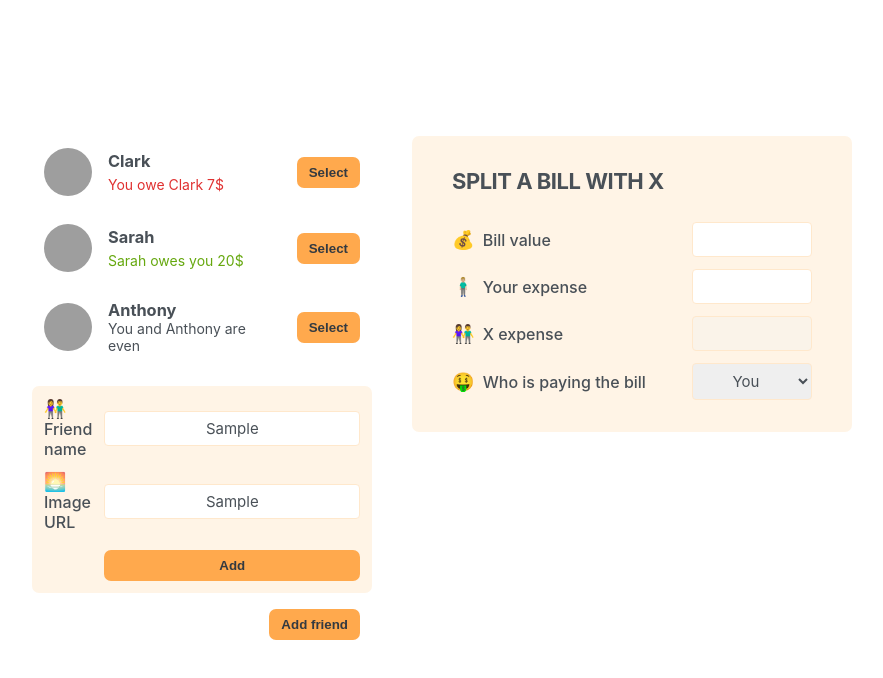
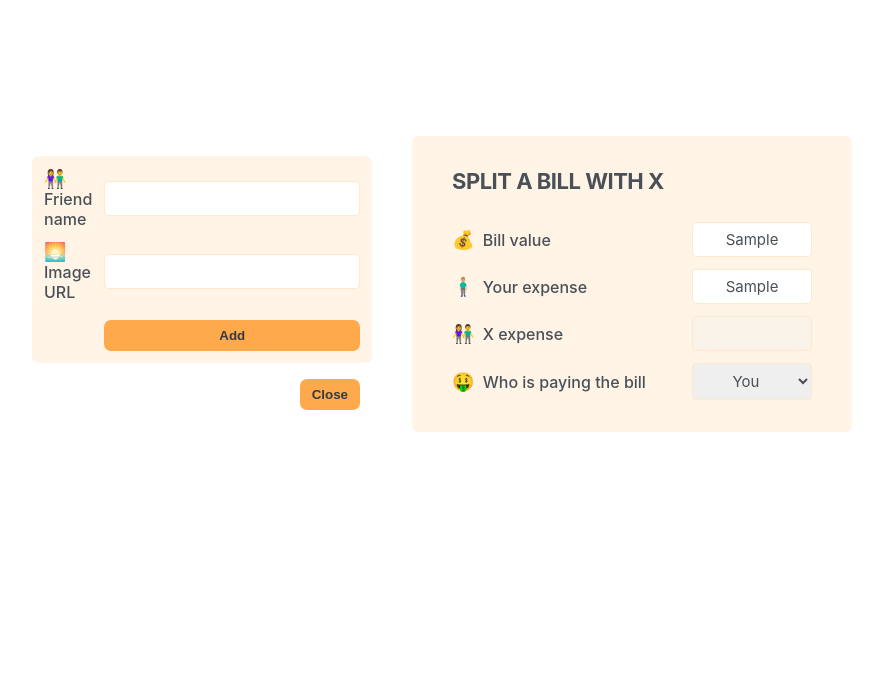
Before and after one commit to hamidreza8968/eat-n-split, a React (Create React App) app: page / in a window 1280 px wide. Both pictures are taken after typing "Sample", "Sample" into the empty fields and a click on the button "Add friend". Shown: the top 678 px of the page, without its empty margins (198-1081 px from the left). Built offline with nearby package versions, Linux system fonts and the light colour scheme; grey boxes are pictures that could not be loaded.

Commit message:
adding "add friend form" functionality and make it dynamic.

```diff
--- a/src/App.js
+++ b/src/App.js
@@ -1,3 +1,5 @@
+import {useState} from "react";
+
 const initialFriends = [
   {
     id: 118836,
@@ -20,22 +22,37 @@ const initialFriends = [
 ];
 
 function App() {
+    const [showAddFriend, setShowAddFriend] = useState(false);
+    function handleShowAddFriend() {
+        setShowAddFriend((show) => !show);
+    }
+
+    const [friends , setFriends] = useState([]);
+    const [name , setName] = useState("");
+    const [image , setImage] = useState("");
+
+    function handleAddFriend(friend){
+        setFriends(friends => [...friends , friend]);
+        setShowAddFriend(false);
+    }
+
     return (
         <div className="app">
             <div className="sidebar">
-          <FriendsList/>
-          <FormAddFriend/>
-          <Button>Add friend</Button>
+                <FriendsList friends={friends}/>
+                {showAddFriend && <FormAddFriend friends={friends} onAddFriend={handleAddFriend} name={name} onSetName={setName} image={image} onSetImage={setImage}/>}
+                <Button onClick={handleShowAddFriend}>{showAddFriend ? "Close" : "Add friend"}</Button>
             </div>
             <FormSplitBill/>
         </div>
     );
 }
 
-function FriendsList() {
+function FriendsList({friends}) {
+
   return (
       <ul>
-        {initialFriends.map(friend => <Friend friend={friend} key={friend.id}/>)}
+        {friends.map(friend => <Friend friend={friend} key={friend.id}/>)}
       </ul>
   );
 }
@@ -53,14 +70,32 @@ function Friend({friend}) {
   );
 }
 
-function FormAddFriend() {
+function FormAddFriend({onAddFriend , name , onSetName, image , onSetImage}) {
+    function handleSubmit(e) {
+        e.preventDefault();
+
+        if(!name || !image) return;
+
+        const newFriend = {
+            name,
+            image,
+            balance:0,
+            id: crypto.randomUUID(),
+        };
+
+        onAddFriend(newFriend);
+
+       onSetName("");
+       onSetImage("");
+    }
+
   return (
-      <form className="form-add-friend" action="">
+      <form className="form-add-friend" action="" onSubmit={handleSubmit}>
         <label htmlFor="">👫 Friend name</label>
-        <input type="text"/>
+        <input value={name} onChange={(e) => onSetName(e.target.value)} type="text"/>
 
         <label htmlFor="">🌅 Image URL</label>
-        <input type="text"/>
+        <input value={image} onChange={(e) => onSetImage(e.target.value)} type="text"/>
 
         <Button>Add</Button>
       </form>
@@ -88,9 +123,9 @@ function FormSplitBill() {
   );
 }
 
-function Button({children}) {
+function Button({children , onClick}) {
   return (
-      <button className="button">{children}</button>
+      <button onClick={onClick} className="button">{children}</button>
   );
 }
 
```
Lines whose indentation alone changed are shown as unchanged.
